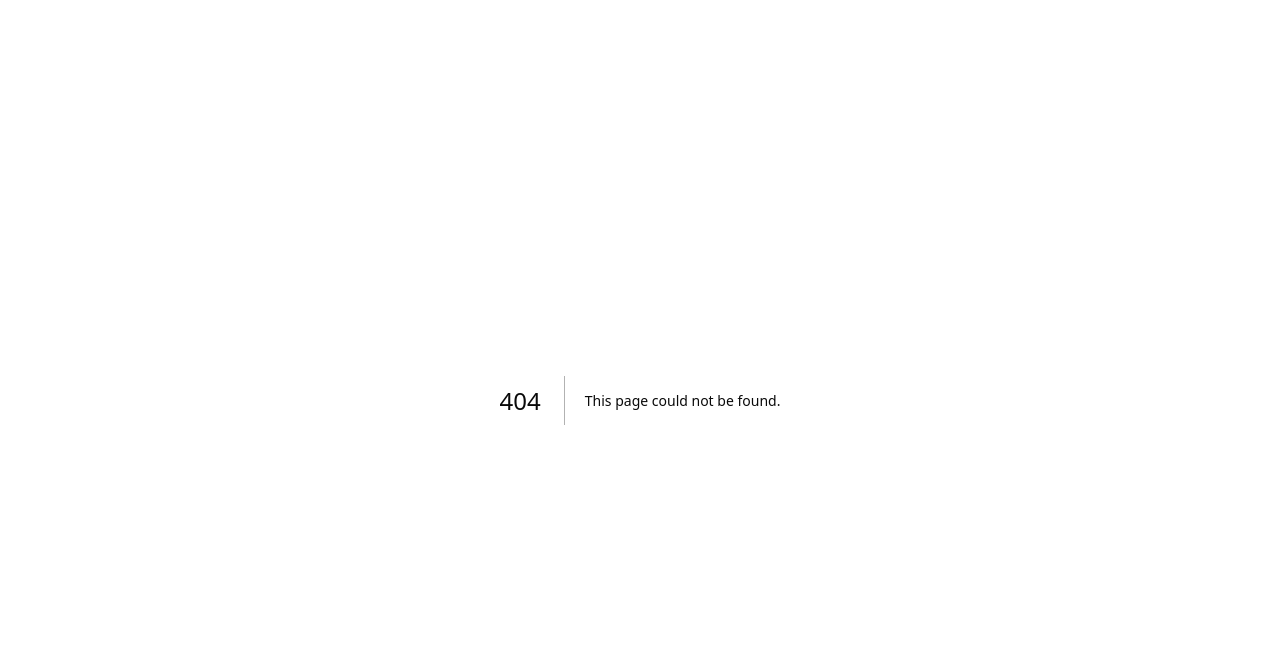
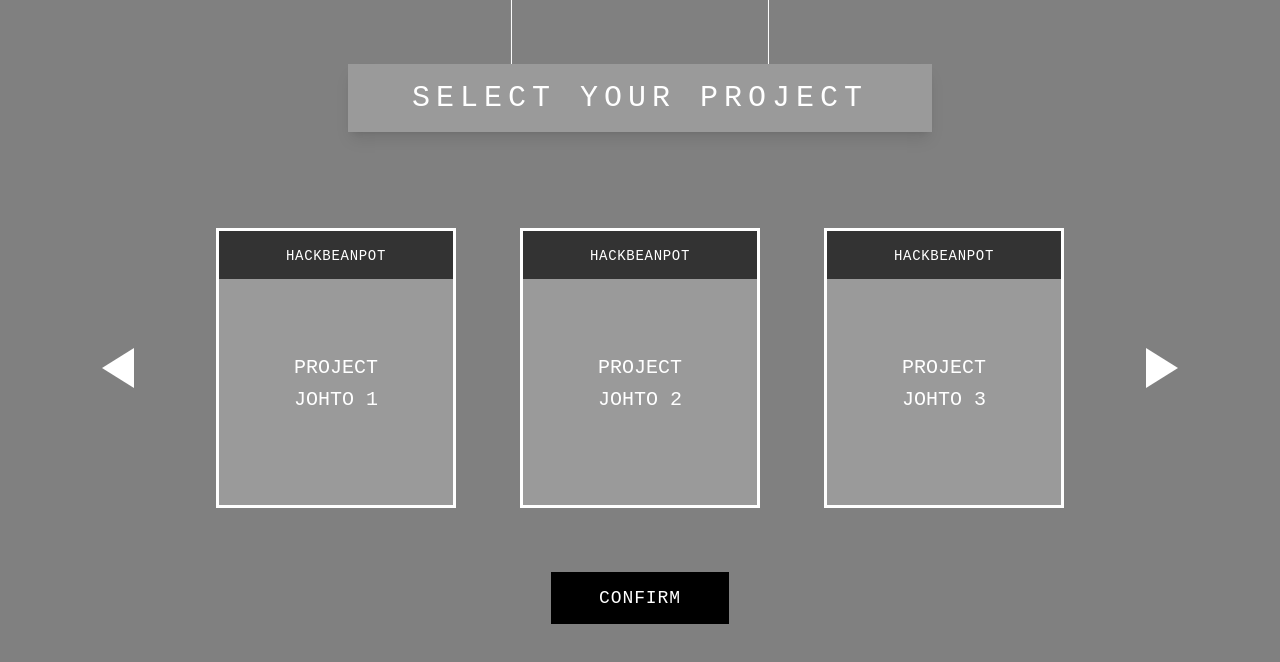
Before and after one commit to denniwang/IssueExpress, a Next.js app: page /protected/repositories in a window 1280 px wide. Before the commit this address had no page. Shown: the top 662 px of the page. Built offline with nearby package versions, Linux system fonts and the light colour scheme.

Commit message:
gas station screen sorta

```diff
--- a/app/auth/callback/route.ts
+++ b/app/auth/callback/route.ts
@@ -6,7 +6,7 @@ export async function GET(request: Request) {
   const { searchParams, origin } = new URL(request.url);
   const code = searchParams.get("code");
   // if "next" is in param, use it as the redirect URL
-  const next = searchParams.get("next") ?? "/protected/uploadTranscript";
+  const next = searchParams.get("next") ?? "/protected/repositories";
 
   if (code) {
     const supabase = await createClient();
--- /dev/null
+++ b/app/components/project-selector.tsx
@@ -0,0 +1,119 @@
+"use client"
+
+import { useState, useEffect } from "react"
+
+interface Project {
+  id: number
+  name: string
+  organization: string
+}
+
+// Mock data for repositories
+const allProjects: Project[] = Array.from({ length: 20 }, (_, i) => ({
+  id: i + 1,
+  name: `PROJECT\nJOHTO ${i + 1}`,
+  organization: "HACKBEANPOT",
+}))
+
+export default function ProjectSelector() {
+  const [visibleProjects, setVisibleProjects] = useState<Project[]>([])
+  const [startIndex, setStartIndex] = useState(0)
+  const [isClient, setIsClient] = useState(false)
+
+  useEffect(() => {
+    setIsClient(true)
+  }, [])
+
+  useEffect(() => {
+    setVisibleProjects(allProjects.slice(startIndex, startIndex + 3))
+  }, [startIndex])
+
+  const slideLeft = () => {
+    setStartIndex((prevIndex) => Math.max(0, prevIndex - 1))
+  }
+
+  const slideRight = () => {
+    setStartIndex((prevIndex) => Math.min(allProjects.length - 3, prevIndex + 1))
+  }
+
+  const handleConfirm = () => {
+    window.location.href = "/protected/uploadTranscript"
+  }
+
+  if (!isClient) return null
+
+  return (
+    <div className="w-full flex flex-col items-center">
+      {/* Header with hanging effect */}
+      <div className="relative">
+        <div className="absolute left-1/2 -translate-x-1/2 flex justify-center w-full">
+          <div className="w-[1px] h-16 bg-white mx-32" />
+          <div className="w-[1px] h-16 bg-white mx-32" />
+        </div>
+        <div className="bg-[#9A9A9A] px-16 py-4 mt-16 shadow-lg">
+          <h1 className="text-3xl font-retro text-white tracking-[0.2em]">SELECT YOUR PROJECT</h1>
+        </div>
+      </div>
+
+      {/* Projects carousel */}
+      <div className="relative w-full max-w-[900px] flex items-center justify-center mt-24 mb-16">
+        {/* Left Arrow */}
+        <button
+          onClick={slideLeft}
+          className="absolute -left-24 z-10 w-12 h-12 flex items-center justify-center"
+          aria-label="Previous projects"
+        >
+          <div
+            className="w-0 h-0
+            border-t-[20px] border-t-transparent
+            border-r-[32px] border-r-white
+            border-b-[20px] border-b-transparent
+            transition-transform hover:scale-110"
+          />
+        </button>
+
+        {/* Projects Container */}
+        <div className="flex gap-16 overflow-hidden">
+          {visibleProjects.map((project) => (
+            <div
+              key={project.id}
+              className="shield-container w-[240px] h-[280px] flex-shrink-0 transition-transform duration-300 hover:scale-105"
+            >
+              <div className="shield relative bg-[#9A9A9A] w-full h-full flex flex-col items-center justify-center text-center border-[3px] border-white">
+                <div className="absolute top-0 left-0 right-0 bg-[#333333] py-3 shield-header">
+                  <span className="font-retro text-white text-sm tracking-wider">{project.organization}</span>
+                </div>
+                <span className="font-retro text-white text-xl mt-8 whitespace-pre-line leading-relaxed">
+                  {project.name}
+                </span>
+              </div>
+            </div>
+          ))}
+        </div>
+
+        {/* Right Arrow */}
+        <button
+          onClick={slideRight}
+          className="absolute -right-24 z-10 w-12 h-12 flex items-center justify-center"
+          aria-label="Next projects"
+        >
+          <div
+            className="w-0 h-0
+            border-t-[20px] border-t-transparent
+            border-l-[32px] border-l-white
+            border-b-[20px] border-b-transparent
+            transition-transform hover:scale-110"
+          />
+        </button>
+      </div>
+
+      {/* Confirm button */}
+      <button
+        className="bg-black hover:bg-gray-900 text-white font-retro px-12 py-3 text-lg tracking-wider"
+        onClick={handleConfirm}
+      >
+        CONFIRM
+      </button>
+    </div>
+  )
+}
--- /dev/null
+++ b/app/protected/repositories/page.tsx
@@ -0,0 +1,9 @@
+import ProjectSelector from "../../components/project-selector"
+
+export default function Home() {
+  return (
+    <main className="min-h-screen bg-[#808080] flex flex-col items-center">
+      <ProjectSelector />
+    </main>
+  )
+}
--- a/tailwind.config.ts
+++ b/tailwind.config.ts
@@ -1,12 +1,15 @@
 import type { Config } from "tailwindcss";
 
-const config = {
+const config: Config = {
   darkMode: ["class"],
   content: [
     "./pages/**/*.{ts,tsx}",
     "./components/**/*.{ts,tsx}",
     "./app/**/*.{ts,tsx}",
     "./src/**/*.{ts,tsx}",
+    "./pages/**/*.{js,ts,jsx,tsx,mdx}",
+    "./components/**/*.{js,ts,jsx,tsx,mdx}",
+    "./app/**/*.{js,ts,jsx,tsx,mdx}",
   ],
   prefix: "",
   theme: {
@@ -53,6 +56,9 @@ const config = {
           foreground: "hsl(var(--card-foreground))",
         },
       },
+      fontFamily: {
+        retro: ["RetroGaming", "monospace"],
+      },
       borderRadius: {
         lg: "var(--radius)",
         md: "calc(var(--radius) - 2px)",
@@ -75,6 +81,6 @@ const config = {
     },
   },
   plugins: [require("tailwindcss-animate")],
-} satisfies Config;
+};
 
 export default config;
--- a/utils/supabase/middleware.ts
+++ b/utils/supabase/middleware.ts
@@ -50,7 +50,7 @@ export const updateSession = async (request: NextRequest) => {
       !user.error
     ) {
       return NextResponse.redirect(
-        new URL("/protected/uploadTranscript", request.url)
+        new URL("/protected/repositories", request.url)
       );
     }
 
```
